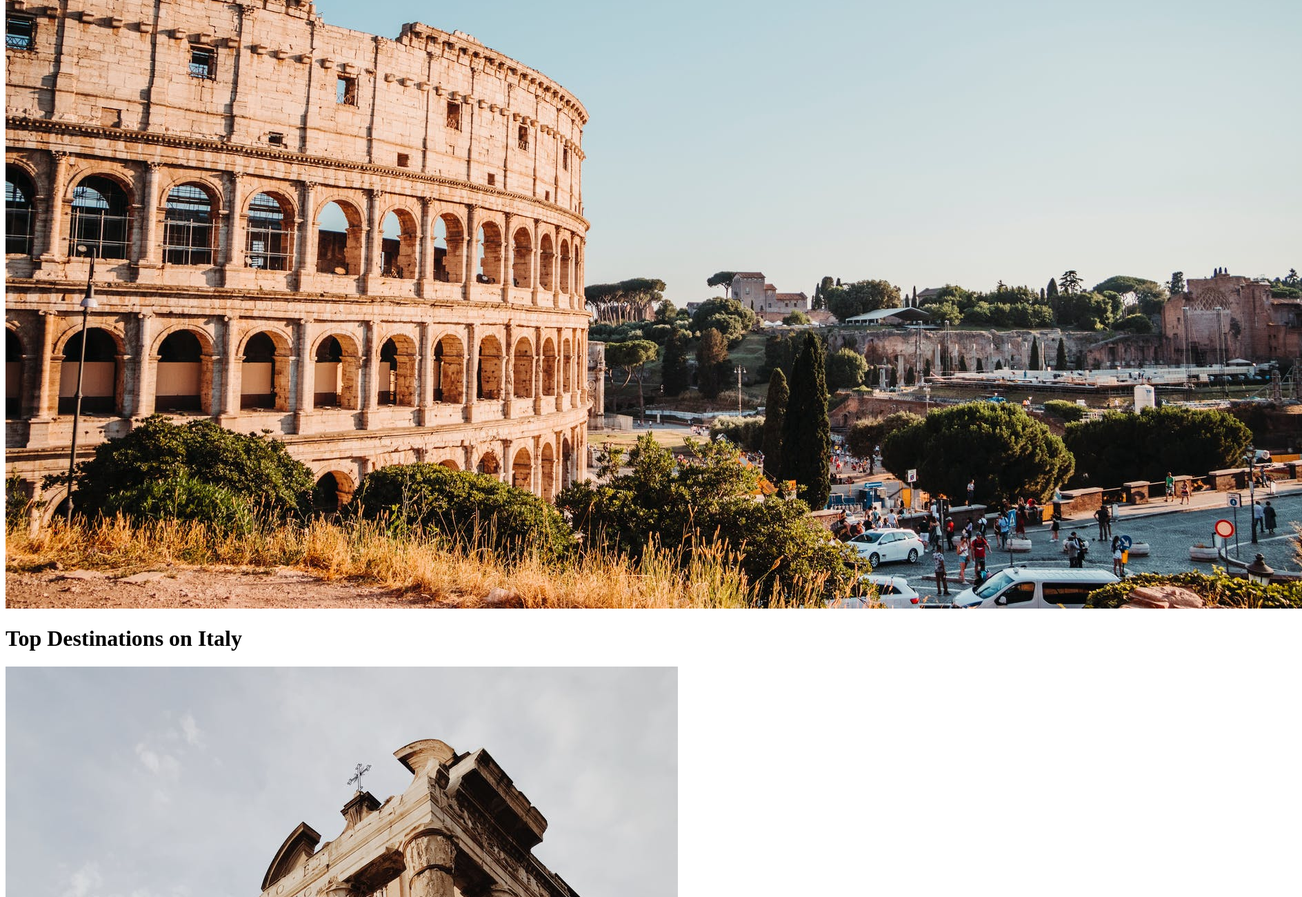
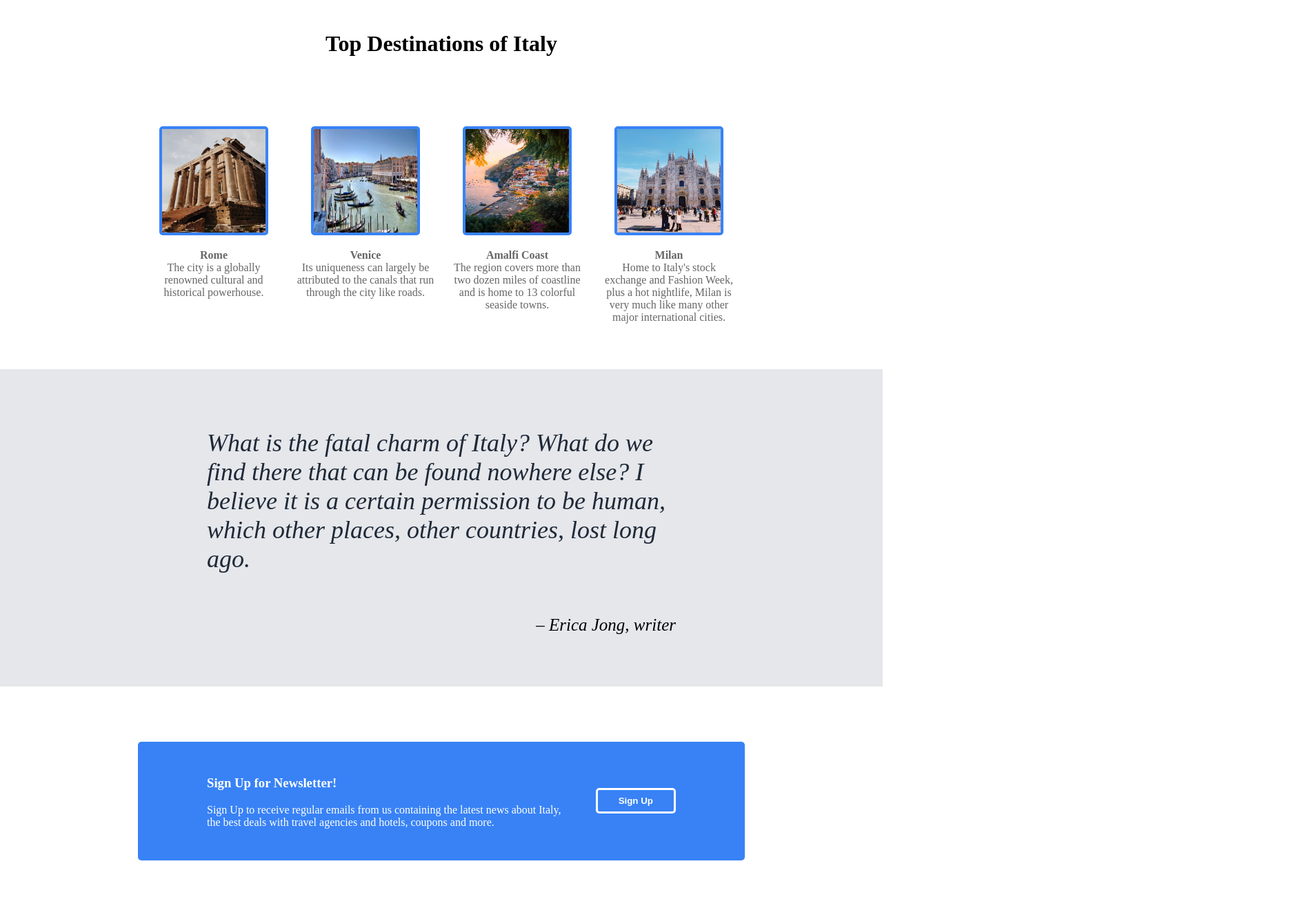
Before and after one commit to erdonis/italy-webpage, a plain HTML site: page index.html in a window 1280 px wide. Shown: the part 700-2000 px from the top of the page at 69% size, 1888 px wide, since content can reach past the window. Drawn offline with Linux system fonts and the light colour scheme.

Commit message:
Added the CSS, made some small changes on index.html

```diff
--- a/index.html
+++ b/index.html
@@ -5,61 +5,67 @@
     <meta http-equiv="X-UA-Compatible" content="IE=edge">
     <meta name="viewport" content="width=device-width, initial-scale=1.0">
     <link rel="stylesheet" href="style.css">
-    <title>Italy</title>
+    <title>Italy Travels</title>
 </head>
 <body>
 
     <div class="header">
-        <div class="logo"><img src="./images/italy-logo.png"</div>
+        <div class="logo"><img src="./images/italy-logo.png"></div>
         <div class="header-list">
             <ul>
                 <li>History</li>
                 <li>Top Locations</li>
-                <li>Sign Up</li>
+                <li>Newsletter</li>
             </ul>
         </div>
     </div>
-
     <div class="content">
+        <div class="container">
             <div class="text">
-            <h1>Welcome to Italy Traveling</h1>
-            <p>This website's purpose is to give you more information about the beautiful country of Italy and inspiration to add Visiting Italy to your bucket list.</p>
+                <h1>Welcome to Italy Travels</h1>
+                <p>This website's purpose is to give you more information about the beautiful country of Italy and inspiration to add "Visiting Italy" to your bucket list.</p>
                 <button>Sign Up</button>
             </div>
             <div class="image"><img src="./images/first-image.jpeg" alt="italy picture"></div>
         </div>
 
+        <h1 id="info">Top Destinations of Italy</h1>
+
         <div class="info">
-        <h1>Top Destinations on Italy</h1>
+
             <div class="cities">
                 <img src="images/rome.jpeg" alt="Rome photo">
-            <p>Rome <br> The city is a globally renowned cultural and historical powerhouse.</p>
+                <p><strong>Rome</strong> <br> The city is a globally renowned cultural and historical powerhouse.</p>
             </div>
             <div class="cities">
                 <img src="images/venice.jpeg" alt="Venice photo">
-            <p>Venice<br>Its uniqueness can largely be attributed to the canals that run through the city like roads.</p>
+                <p><strong>Venice</strong><br>Its uniqueness can largely be attributed to the canals that run through the city like roads.</p>
             </div>
             <div class="cities">
                 <img src="images/amalfi-coast.jpeg" alt="Amalfi Coast photo">
-            <p>Amalfi Coast<br>The region covers more than two dozen miles of coastline and is home to 13 colorful seaside towns.</p>
+                <p><strong>Amalfi Coast</strong><br>The region covers more than two dozen miles of coastline and is home to 13 colorful seaside towns.</p>
             </div>
             <div class="cities">
                 <img src="images/milan.jpeg" alt="milan photo">
-            <p>Milan<br>Home to Italy's stock exchange and Fashion Week, plus a hot nightlife, Milan is very much like many other major international cities.</p>
+                <p><strong>Milan</strong><br>Home to Italy's stock exchange and Fashion Week, plus a hot nightlife, Milan is very much like many other major international cities.</p>
             </div>
         </div>
 
         <div class="quote">
             <p>What is the fatal charm of Italy? What do we find there that can be found nowhere else? I believe it is a certain permission to be human, which other places, other countries, lost long ago.</p>
-        <p>– Erica Jong, writer</p>
+            <p id="credit">– Erica Jong, writer</p>
         </div>
 
         <div class="action">
+            <div>
                 <h3>Sign Up for Newsletter!</h3>
                 <p>Sign Up to receive regular emails from us containing the latest news about Italy, the best deals with travel agencies and hotels, coupons and more. </p>
-        <button>Sign Up</button>
             </div>
 
+            <button>Sign Up</button>
+
+        </div>
+    </div>
     <div class="footer">
         Copyright © The Odin Project 2021
     </div>
--- a/style.css
+++ b/style.css
@@ -0,0 +1,131 @@
+body {
+    height: 100vh;
+    margin: 0;
+    display: flex;
+    flex-direction: column ;
+    justify-content: space-between;
+}
+
+.header {
+    display: flex;
+    justify-content: space-between;
+    flex-direction: row;
+    background-color: #1f2937;
+    color: white;
+    padding: 0 120px 0 120px;
+}
+
+.content {
+
+}
+
+.container {
+    background-color: #1f2937;
+    color: white;
+    display: flex;
+    flex-grow: 1;
+    padding: 50px;
+    align-items: center;
+    justify-content: space-around;
+    padding: 120px;
+}
+
+.container h1 {
+    font-size: 48px;
+    color: #f9faf8;
+    margin: 0;
+}
+
+ul {
+    list-style-type: none;
+    display: flex;
+    align-items: center;
+    padding: 10px;
+    gap: 25px;
+}
+
+.container img {
+    max-width: 500px;
+    padding-left: 50px;
+}
+
+.info {
+    text-align: center;
+    display: flex;
+    justify-content: center;
+    gap: 20px;
+    padding: 50px;
+    font-size: auto;
+    color: rgb(102, 102, 102);
+}
+
+.info p { width: 200px; }
+
+#info {
+    text-align: center;
+    padding: 30px;
+}
+
+.info img {
+    width: 150px;
+    height: 150px;
+    border: solid 4px #3882f6;
+    border-radius: 5px;
+}
+
+.quote {
+    background-color: #e5e7eb;
+    display: flex;
+    flex-direction: column;
+    align-content: center;
+    justify-content: center;
+    font-size: 36px;
+    font-weight: lighter;
+    font-style: italic;
+    color: #1f2937;
+    padding: 50px 300px 50px 300px;
+}
+
+#credit {
+    color: black;
+    font-size: 25px;
+    margin-left: auto;
+    font-style: none;
+}
+
+.action {
+    padding: 30px 100px 30px 100px;
+    margin: 80px 200px 80px 200px;
+    background-color: #3882f6;
+    color: white;
+    font-size: auto;
+    display: flex;
+    flex: 1;
+    align-items: center;
+    gap: 50px;
+    border-radius: 5px;
+}
+
+
+.action button {
+    border: solid 3px white;
+    flex-shrink: 0;
+}
+
+.footer {
+    display: flex;
+    justify-content: center;
+    align-items: center;
+    padding: 20px;
+    background-color: #1f2937;
+    color: white;
+}
+
+button {
+    background-color: #3882f6;
+    padding: 8px 30px 8px 30px;
+    color: white;
+    font-weight: 900;
+    border-radius: 5px;
+    border-style: none;
+}
```
Lines whose indentation alone changed are shown as unchanged.
